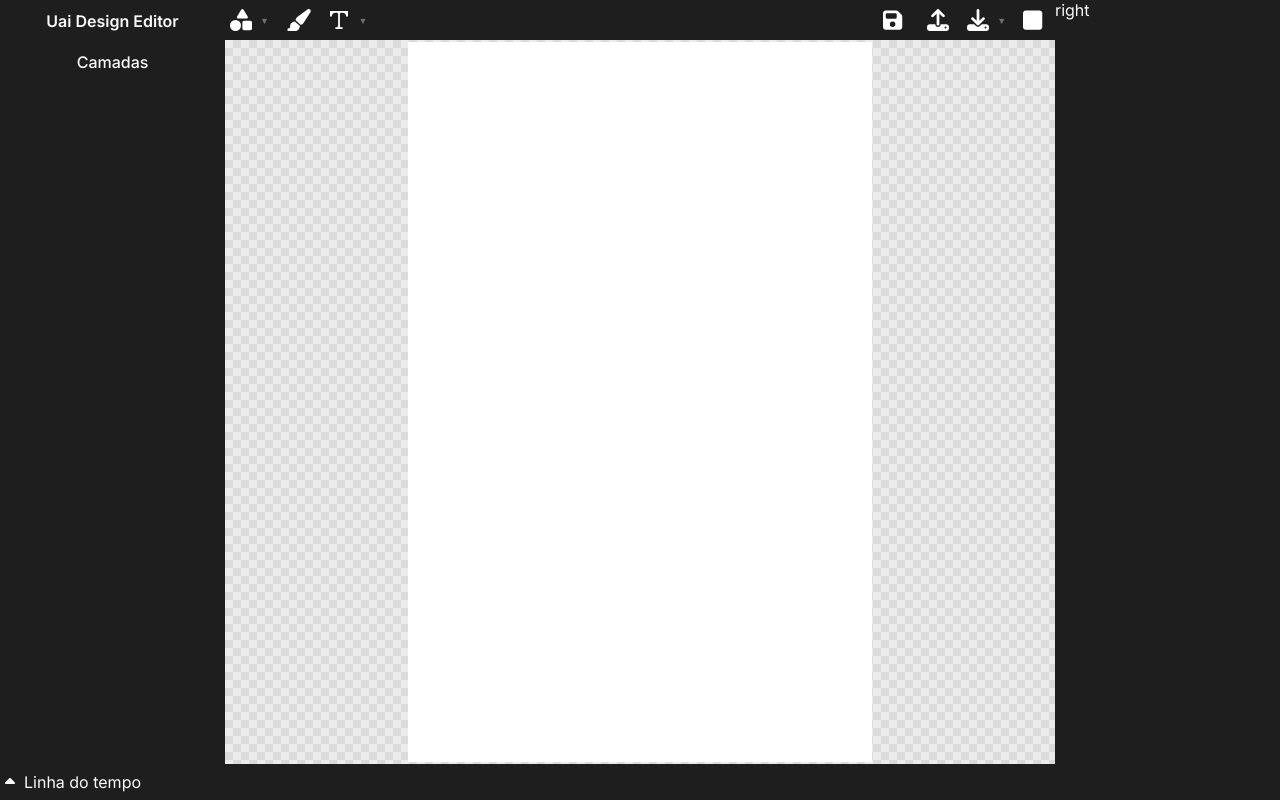
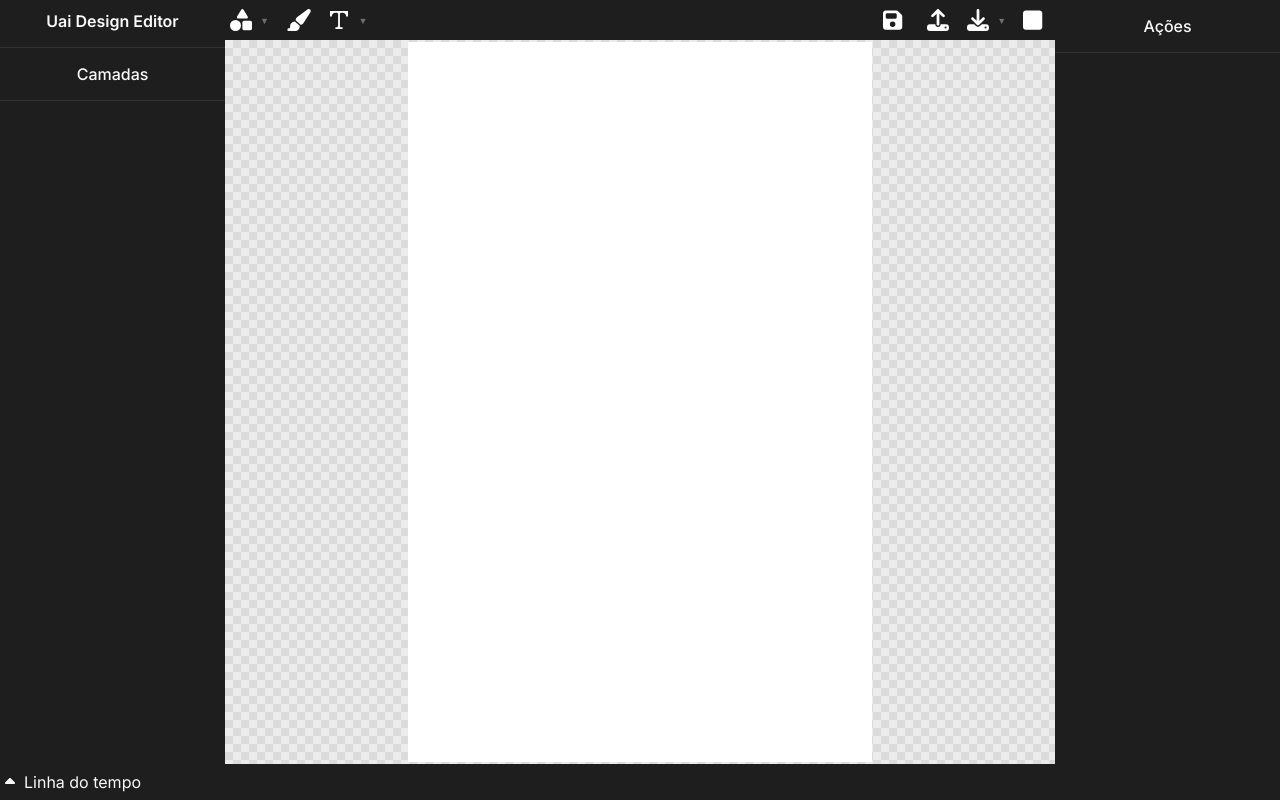
Before and after one commit to AntonioLourencos/Uai-Designer-Editor, a Vue app: page / in a window 1280 px wide. Built offline with nearby package versions, Linux system fonts and the light colour scheme.

Commit message:
adding shape actions

```diff
--- a/src/class/triggers.ts
+++ b/src/class/triggers.ts
@@ -200,6 +200,9 @@ class Trigger extends Environment {
             var box = selectionRectangle.getClientRect();
             var selected = shapes.filter((shape) => Konva.Util.haveIntersection(box, shape.getClientRect()));
             tr.nodes(selected);
+
+            useFocusStore().setActionShape({ name: 'Ações' });
+
         });
 
         // clicks should select/deselect shapes
@@ -252,6 +255,9 @@ class Trigger extends Environment {
                     const nodes = tr.nodes().concat([e.target]);
                     tr.nodes(nodes);
                 }
+
+                // when click shape
+                useFocusStore().setActionShape({ name: 'Propriedades', shape: text });
             });
         });
     }
@@ -344,6 +350,7 @@ class Trigger extends Environment {
             var box = selectionRectangle.getClientRect();
             var selected = shapes.filter((shape) => Konva.Util.haveIntersection(box, shape.getClientRect()));
             tr.nodes(selected);
+            useFocusStore().setActionShape({ name: 'Ações' });
         });
 
         // clicks should select/deselect shapes
@@ -384,6 +391,8 @@ class Trigger extends Environment {
                 const nodes = tr.nodes().concat([e.target]);
                 tr.nodes(nodes);
             }
+
+            useFocusStore().setActionShape({ name: 'Propriedades', shape: e.target });
         });
     }
 }
--- a/src/components/panels/left/layers.scss
+++ b/src/components/panels/left/layers.scss
@@ -1,5 +1,12 @@
 .layers {
     user-select: none;
+
+    h4 {
+        border-top: 1px solid #333;
+        border-bottom: 1px solid #333;
+        padding: 1rem 0;
+        margin: 1rem 0 0 0;
+    }
 
     li {
         display: flex;
@@ -9,8 +16,8 @@
         font-size: 14px;
         font-weight: 500;
         cursor: pointer;
-        padding: .5rem .5rem;
-        border:1px solid transparent;
+        padding: 0.5rem 0.5rem;
+        border: 1px solid transparent;
         align-items: center;
 
         input {
@@ -25,15 +32,14 @@
 
             &:focus {
                 background-color: #ffffff9f;
-                color:#000;
+                color: #000;
             }
         }
 
         & .edit-icon {
             padding: 5px;
-            transition: .2s color;
+            transition: 0.2s color;
             color: #ffffff2a;
-
         }
 
         &:hover {
@@ -42,7 +48,7 @@
             color: #80b9e1;
 
             & .edit-icon {
-                color:#ffffffb4;
+                color: #ffffffb4;
 
                 &:hover {
                     color: #80b9e1;
--- /dev/null
+++ b/src/components/panels/right/properties/shape.vue
@@ -0,0 +1,13 @@
+<script setup lang="ts">
+import { computed } from 'vue';
+import useFocusStore from '../../../../store/focus';
+
+const focusStore = useFocusStore();
+const shape = computed(() => focusStore.action!.shape!);
+</script>
+
+<template>
+    <div class="defaultProperties">
+        to do...
+    </div>
+</template>
--- /dev/null
+++ b/src/components/panels/right/properties/text.vue
@@ -0,0 +1,13 @@
+<script setup lang="ts">
+import { computed } from 'vue';
+import useFocusStore from '../../../../store/focus';
+
+const focusStore = useFocusStore();
+const shape = computed(() => focusStore.action!.shape!);
+</script>
+
+<template>
+    <div class="textProperties">
+        {{ shape.className }}
+    </div>
+</template>
--- /dev/null
+++ b/src/components/panels/right/right.scss
@@ -0,0 +1,12 @@
+.right {
+
+    .title {
+        text-align: center;
+        user-select: none;
+        font-weight: 500;
+        border-bottom: 1px solid #333;
+        padding: 1rem 0;
+        margin: 0;
+    }
+
+}
--- a/src/components/panels/right/right.vue
+++ b/src/components/panels/right/right.vue
@@ -1,16 +1,34 @@
 <script setup lang="ts">
+import './right.scss';
+import { computed } from 'vue';
 import useFocusStore from '../../../store/focus';
+import TextShapeComponent from './properties/text.vue';
+import DefaultShapeComponent from './properties/shape.vue';
 
 const focusStore = useFocusStore();
+const actions = computed(() => focusStore.action);
 
 const setFocus = (e: MouseEvent) => {
     const target = e.target as HTMLElement;
     focusStore.setFocus(target);
 }
+
 </script>
 
 <template>
     <div class="right panel" :onclick="setFocus">
-        right
+        <template v-if="actions?.name != undefined">
+            <h4 class="title">{{ actions.name }}</h4>
+            <div class="box">
+                <div class="shapes" v-if="actions.shape != undefined">
+                    <template v-if="actions.shape.className == 'Text'">
+                        <TextShapeComponent />
+                    </template>
+                    <template v-else-if="actions.shape.name() == 'shape'">
+                        <DefaultShapeComponent />
+                    </template>
+                </div>
+            </div>
+        </template>
     </div>
 </template>
--- a/src/store/focus.ts
+++ b/src/store/focus.ts
@@ -1,14 +1,27 @@
+import { Node, NodeConfig } from "konva/lib/Node";
 import { defineStore } from "pinia";
 import { ref } from "vue";
 
+interface IActionType {
+    name: IActionName;
+    shape?: Node<NodeConfig>;
+}
+
+type IActionName = 'Ações' | 'Propriedades';
+
 const useFocusStore = defineStore('focus', () => {
     const lastFocusElement = ref<HTMLElement | undefined>(undefined);
+    const action = ref<IActionType | undefined>({name: 'Ações'});
 
     function setFocus(element: HTMLElement) {
         lastFocusElement.value = element;
     }
 
-    return {lastFocusElement, setFocus};
+    function setActionShape(payload: IActionType) {
+        action.value = payload;
+    }
+
+    return {action, lastFocusElement, setFocus, setActionShape};
 });
 
 export default useFocusStore;
```
